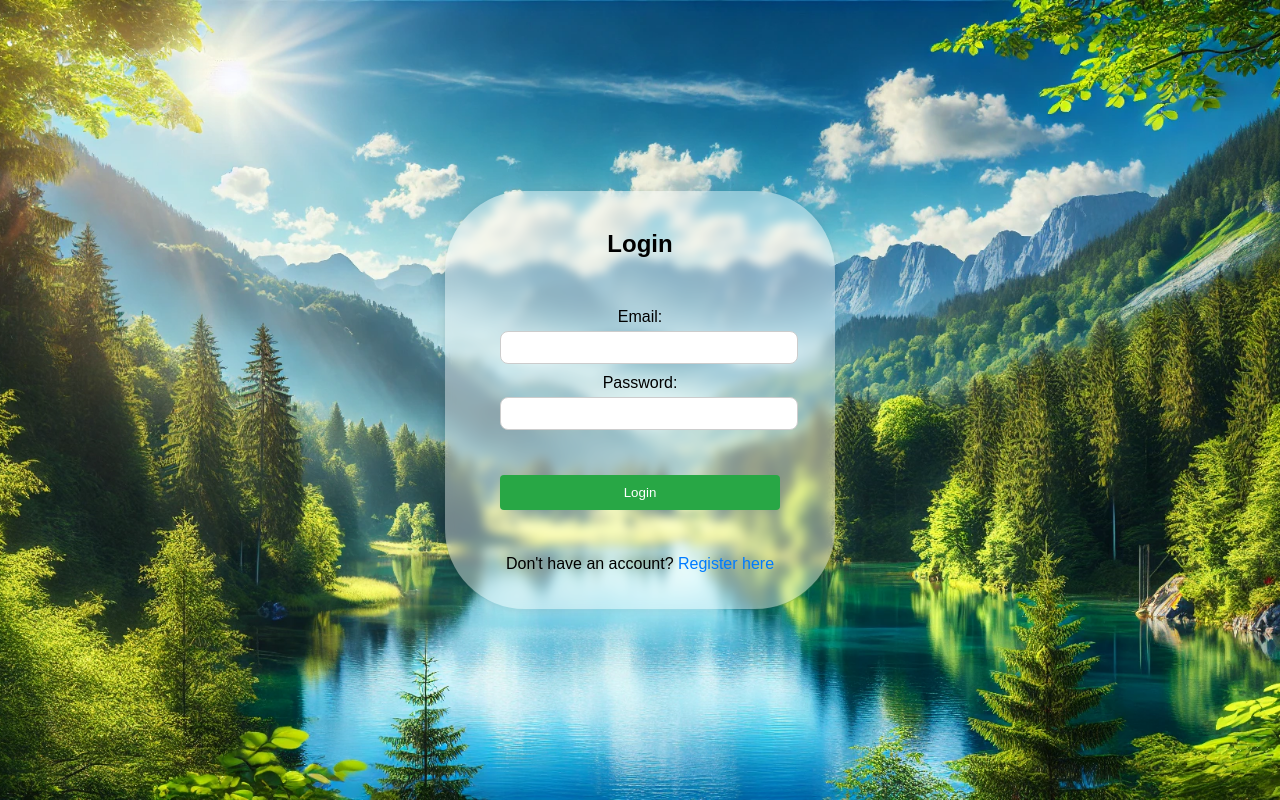
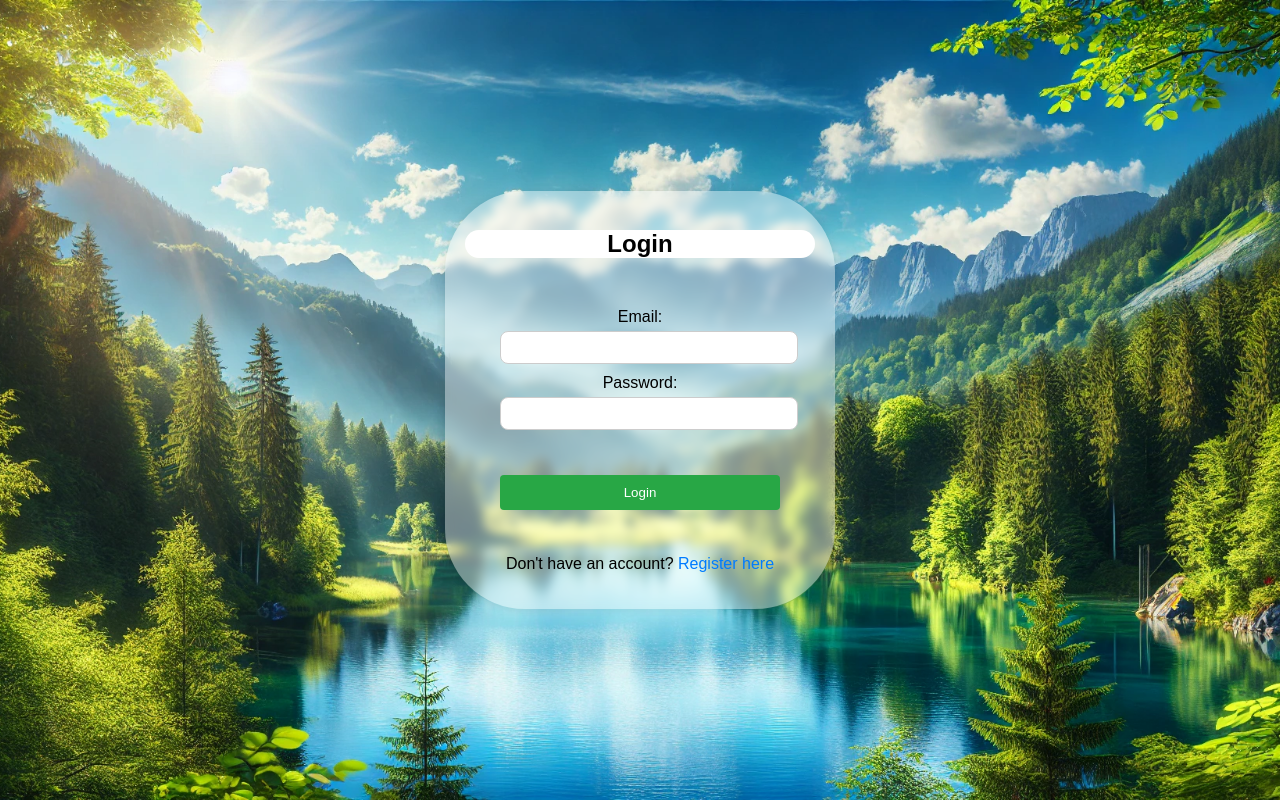
Before and after one commit to Wassim01-3/my-auth-project, a website: page public/login.html in a window 1280 px wide. Drawn offline with Linux system fonts and the light colour scheme.

Commit message:
Update styles.css

```diff
--- a/public/css/styles.css
+++ b/public/css/styles.css
@@ -23,8 +23,10 @@ body {
 }
 
 h2 {
+    background-color: white;
     margin-bottom: 50px;
     text-align: center;
+    border-radius: 50px;
 }
 
 label {
```
